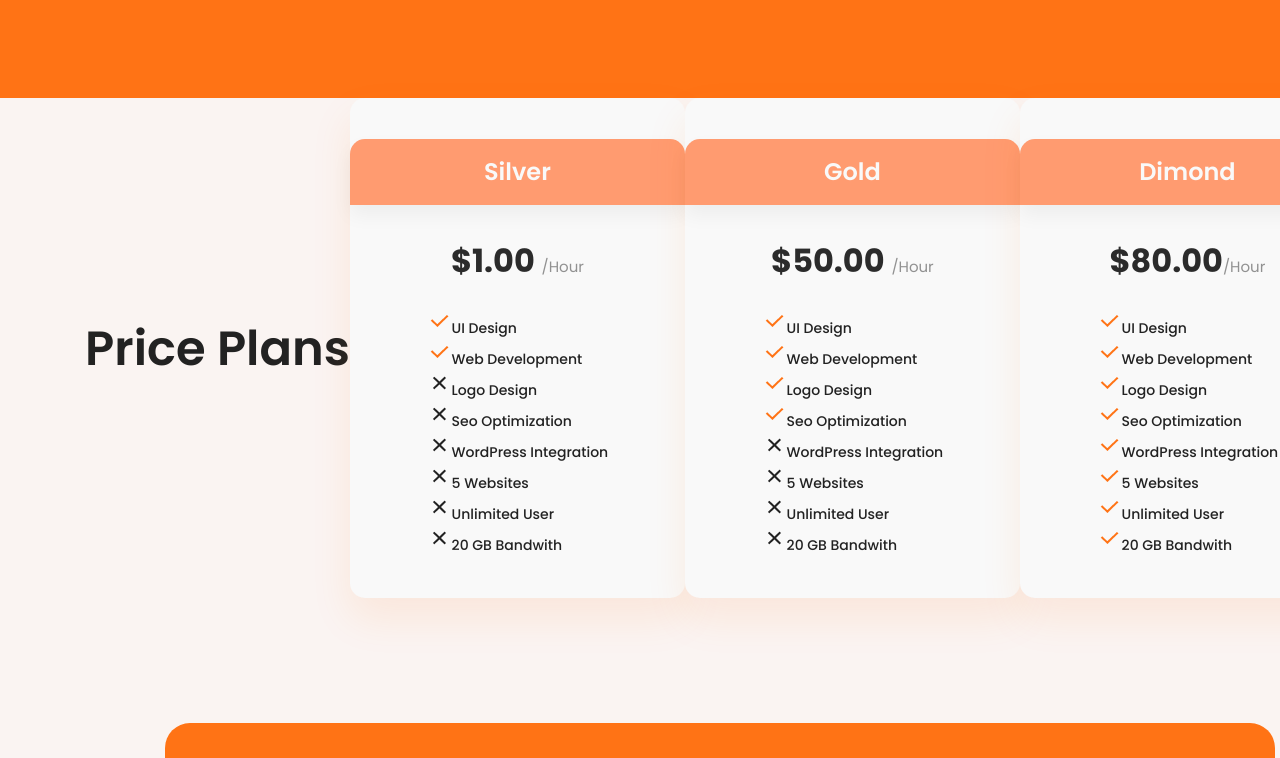
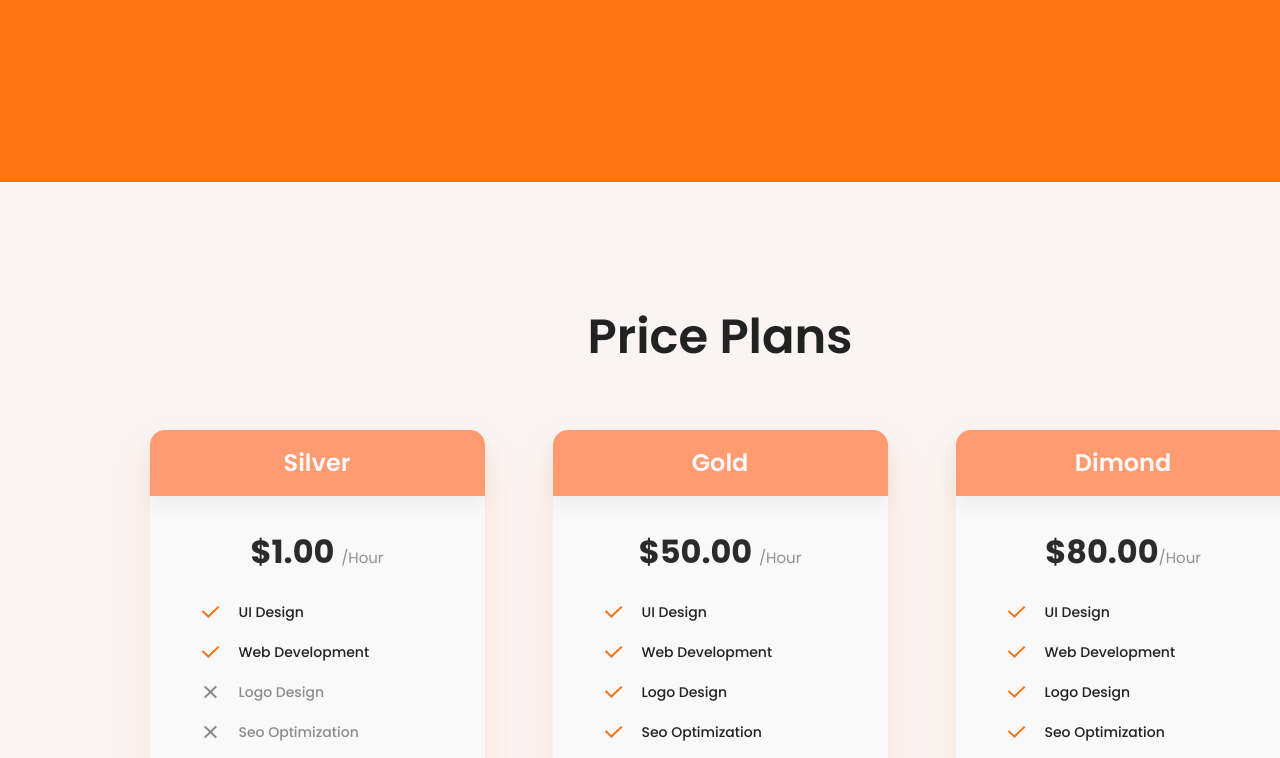
Before and after one commit to Anna-okten/mini_project_html, a plain HTML site: page index.html in a window 1280 px wide. Shown: the part 3246-4004 px from the top of the page. Drawn offline with Linux system fonts and the light colour scheme.

Commit message:
mini project

```diff
--- a/index.html
+++ b/index.html
@@ -2,13 +2,17 @@
 <html lang="en">
 <head>
     <meta charset="UTF-8">
-    <title>Title</title>
+    <title>Mohammad Reza</title>
+    <link rel="apple-touch-icon" sizes="180x180" href="favicon/apple-touch-icon.png">
+    <link rel="icon" type="image/png" sizes="32x32" href="favicon/favicon-32x32.png">
+    <link rel="icon" type="image/png" sizes="16x16" href="favicon/favicon-16x16.png">
     <link rel="stylesheet" href="style1.css">
     <link rel="stylesheet" href="style2.css">
     <link rel="stylesheet" href="style3.css">
     <link rel="stylesheet" href="style4.css">
     <link rel="stylesheet" href="style5.css">
     <link rel="stylesheet" href="style6.css">
+
 </head>
 <body>
 <div class="w-1440">
@@ -124,14 +128,14 @@
             </div>
                 <h4>$1.00 <span>/hour</span></h4>
             <ul>
-                <li><img src="img/check-orange.png" alt="check">UI Design</li>
-                <li> <img src="img/check-orange.png" alt="check">web development</li>
-                <li> <img src="img/Close.png" alt="close">logo design</li>
-                <li> <img src="img/Close.png" alt="close">seo optimization</li>
-                <li> <img src="img/Close.png" alt="close">wordPress integration</li>
-                <li> <img src="img/Close.png" alt="close">5 Websites</li>
-                <li><img src="img/Close.png" alt="close">unlimited user</li>
-                <li><img src="img/Close.png" alt="close">20 gB bandwith</li>
+                <li><img src="img/check-orange.png" alt="check"> UI Design</li>
+                <li> <img src="img/check-orange.png" alt="check"> web development</li>
+                <li> <img src="img/Close.png" alt="close"> logo design</li>
+                <li> <img src="img/Close.png" alt="close"> seo optimization</li>
+                <li> <img src="img/Close.png" alt="close"> wordPress integration</li>
+                <li> <img src="img/Close.png" alt="close"> 5 Websites</li>
+                <li><img src="img/Close.png" alt="close"> unlimited user</li>
+                <li><img src="img/Close.png" alt="close"> 20 gB bandwith</li>
             </ul>
             </div>
 
@@ -141,14 +145,14 @@
                 </div>
                 <h4>$50.00 <span>/hour</span></h4>
                 <ul>
-                    <li><img src="img/check-orange.png" alt="check">UI Design</li>
-                    <li> <img src="img/check-orange.png" alt="check">web development</li>
-                    <li> <img src="img/check-orange.png" alt="check">logo design</li>
-                    <li><img src="img/check-orange.png" alt="check">seo optimization</li>
-                    <li> <img src="img/Close.png" alt="close">wordPress integration</li>
-                    <li> <img src="img/Close.png" alt="close">5 Websites</li>
-                    <li><img src="img/Close.png" alt="close">unlimited user</li>
-                    <li><img src="img/Close.png" alt="close">20 gB bandwith</li>
+                    <li><img src="img/check-orange.png" alt="check"> UI Design</li>
+                    <li> <img src="img/check-orange.png" alt="check"> web development</li>
+                    <li> <img src="img/check-orange.png" alt="check"> logo design</li>
+                    <li><img src="img/check-orange.png" alt="check"> seo optimization</li>
+                    <li> <img src="img/Close.png" alt="close"> wordPress integration</li>
+                    <li> <img src="img/Close.png" alt="close"> 5 Websites</li>
+                    <li><img src="img/Close.png" alt="close"> unlimited user</li>
+                    <li><img src="img/Close.png" alt="close"> 20 gB bandwith</li>
                 </ul>
             </div>
 
@@ -158,14 +162,14 @@
                 </div>
                 <h4>$80.00<span>/hour</span></h4>
                 <ul>
-                    <li><img src="img/check-orange.png" alt="check">UI Design</li>
-                    <li> <img src="img/check-orange.png" alt="check">web development</li>
-                    <li> <img src="img/check-orange.png" alt="check">logo design</li>
-                    <li> <img src="img/check-orange.png" alt="check">seo optimization</li>
-                    <li> <img src="img/check-orange.png" alt="check">wordPress integration</li>
-                    <li> <img src="img/check-orange.png" alt="check">5 Websites</li>
-                    <li><img src="img/check-orange.png" alt="check">unlimited user</li>
-                    <li><img src="img/check-orange.png" alt="check">20 gB bandwith</li>
+                    <li><img src="img/check-orange.png" alt="check"> UI Design</li>
+                    <li> <img src="img/check-orange.png" alt="check"> web development</li>
+                    <li> <img src="img/check-orange.png" alt="check"> logo design</li>
+                    <li> <img src="img/check-orange.png" alt="check"> seo optimization</li>
+                    <li> <img src="img/check-orange.png" alt="check"> wordPress integration</li>
+                    <li> <img src="img/check-orange.png" alt="check"> 5 Websites</li>
+                    <li><img src="img/check-orange.png" alt="check"> unlimited user</li>
+                    <li><img src="img/check-orange.png" alt="check"> 20 gB bandwith</li>
                 </ul>
             </div>
 
--- a/style2.css
+++ b/style2.css
@@ -1,14 +1,4 @@
-@import url('https://fonts.googleapis.com/css2?family=Poppins:ital,wght@0,100;0,200;0,300;0,400;0,500;0,600;0,700;0,800;0,900;1,100;1,200;1,300;1,400;1,500;1,600;1,700;1,800;1,900&display=swap');
-*{
-    margin: 0;
-    padding: 0;
-}
-.w-1440{
-    width: 1440px;
-    margin: 0 auto;
-    font-family: Poppins, sans-serif;
-    background: #FAF4F2;
-}
+
 .completed-projects{
     display: flex;
     justify-content:space-between;
--- a/style3.css
+++ b/style3.css
@@ -1,16 +1,6 @@
-@import url('https://fonts.googleapis.com/css2?family=Poppins:ital,wght@0,100;0,200;0,300;0,400;0,500;0,600;0,700;0,800;0,900;1,100;1,200;1,300;1,400;1,500;1,600;1,700;1,800;1,900&display=swap');
-*{
-    margin: 0;
-    padding: 0;
-}
-.w-1440{
-    width: 1440px;
-    margin: 0 auto;
-    font-family: Poppins, sans-serif;
-    background: #FAF4F2;
-}
+
 .cards{
-    width: 1440px;
+    width: 1140px;
     margin: 0 auto;
     font-family: Poppins, sans-serif;
     display: flex;
--- a/style4.css
+++ b/style4.css
@@ -1,14 +1,4 @@
-@import url('https://fonts.googleapis.com/css2?family=Poppins:ital,wght@0,100;0,200;0,300;0,400;0,500;0,600;0,700;0,800;0,900;1,100;1,200;1,300;1,400;1,500;1,600;1,700;1,800;1,900&display=swap');
-*{
-    margin: 0;
-    padding: 0;
-}
-.w-1440{
-    width: 1440px;
-    margin: 0 auto;
-    font-family: Poppins, sans-serif;
-    background: #FAF4F2;
-}
+
 .portfolio{
     width: 203px;
     color: #222;
@@ -20,11 +10,7 @@
     margin: 125px 0 64px 150px;
    }
 
-.grid img{
-    width: 310px;
-}
 .grid{
-    height: 70vh;
     display: grid;
     grid-template-columns: repeat(3,310px);
     grid-template-rows: repeat(2,310px);
--- a/style5.css
+++ b/style5.css
@@ -1,14 +1,4 @@
-@import url('https://fonts.googleapis.com/css2?family=Poppins:ital,wght@0,100;0,200;0,300;0,400;0,500;0,600;0,700;0,800;0,900;1,100;1,200;1,300;1,400;1,500;1,600;1,700;1,800;1,900&display=swap');
-*{
-    margin: 0;
-    padding: 0;
-}
-.w-1440{
-    width: 1440px;
-    margin: 0 auto;
-    font-family: Poppins, sans-serif;
-    background: #FAF4F2;
-}
+
 .loved{
     width: 1440px;
     height: 643px;
--- a/style6.css
+++ b/style6.css
@@ -1,18 +1,9 @@
-@import url('https://fonts.googleapis.com/css2?family=Poppins:ital,wght@0,100;0,200;0,300;0,400;0,500;0,600;0,700;0,800;0,900;1,100;1,200;1,300;1,400;1,500;1,600;1,700;1,800;1,900&display=swap');
-*{
-    margin: 0;
-    padding: 0;
-}
-.w-1440{
-    width: 1440px;
-    margin: 0 auto;
-    font-family: Poppins, sans-serif;
-    background: #FAF4F2;
-}
+
 .price{
     display: flex;
-    justify-content: center;
+    justify-content:center ;
     align-items: center;
+    flex-direction: column;
 }
  .price h2{
      color:  #222;
@@ -21,11 +12,18 @@
      font-weight: 600;
      line-height: 123.6%; /* 59.328px */
      text-transform: capitalize;
+     display: flex;
+     justify-content:center;
+     align-items: center;
+     padding: 125px 0 64px 0;
+
  }
  .plans{
      display: flex;
      justify-content: center;
      align-items: center;
+     gap: 68px;
+     padding-bottom: 100px;
       }
 .plan{
     width: 335px;
@@ -33,12 +31,9 @@
     border-radius: 15px;
     background: #F9F9F9;
     box-shadow: 0px 20px 40px 0px rgba(255, 115, 21, 0.10);
-    display: flex;
-    justify-content: center;
-    align-items: center;
-    flex-direction: column;
+    text-align: center;
 }
-.plan div:nth-child(1){
+.plan div{
     display: flex;
     justify-content: center;
     align-items: center;
@@ -47,8 +42,9 @@
     box-shadow: 0px 10px 20px 0px rgba(0, 0, 0, 0.05);
     height: 66px;
     width: 335px;
+    margin: 0;
 }
-.plan div:nth-child(1) p{
+.plan div p{
     color: #F9F9F9;
     font-size: 24px;
     font-style: normal;
@@ -67,20 +63,28 @@
     font-weight: 500;
     line-height: 24px; /* 171.429% */
     text-transform: capitalize;
+    margin-bottom: 16px;
 }
-.plan p{
-    color:  #222;
-    font-kerning: none;
-    font-feature-settings: 'calt' off;
-    font-size: 14px;
-    font-style: normal;
-    font-weight: 500;
-    line-height: 24px; /* 171.429% */
-    text-transform: capitalize;
+.plan ul{
+    margin-left: 48px;
 }
-.plan svg{
-    width: 66px;
+ .plans :first-child :last-child   :nth-child(n+3) {
+    opacity: 0.5;
+}
+.plans :nth-child(2) :last-child   :nth-child(n+5) {
+    opacity: 0.5;
+}
+
+.plan ul img{
+    width: 25px;
     height: 24px;
+    margin-right: 16px;
+
+}
+.plan ul li{
+    display: flex;
+    align-items:center;
+
 }
 .plan h4{
     color: #2B2B2B;
@@ -102,10 +106,6 @@
     text-transform: capitalize;
     opacity: 0.5;
 }
-
-
-
-
 
 .working{
     width: 1110px;
```
